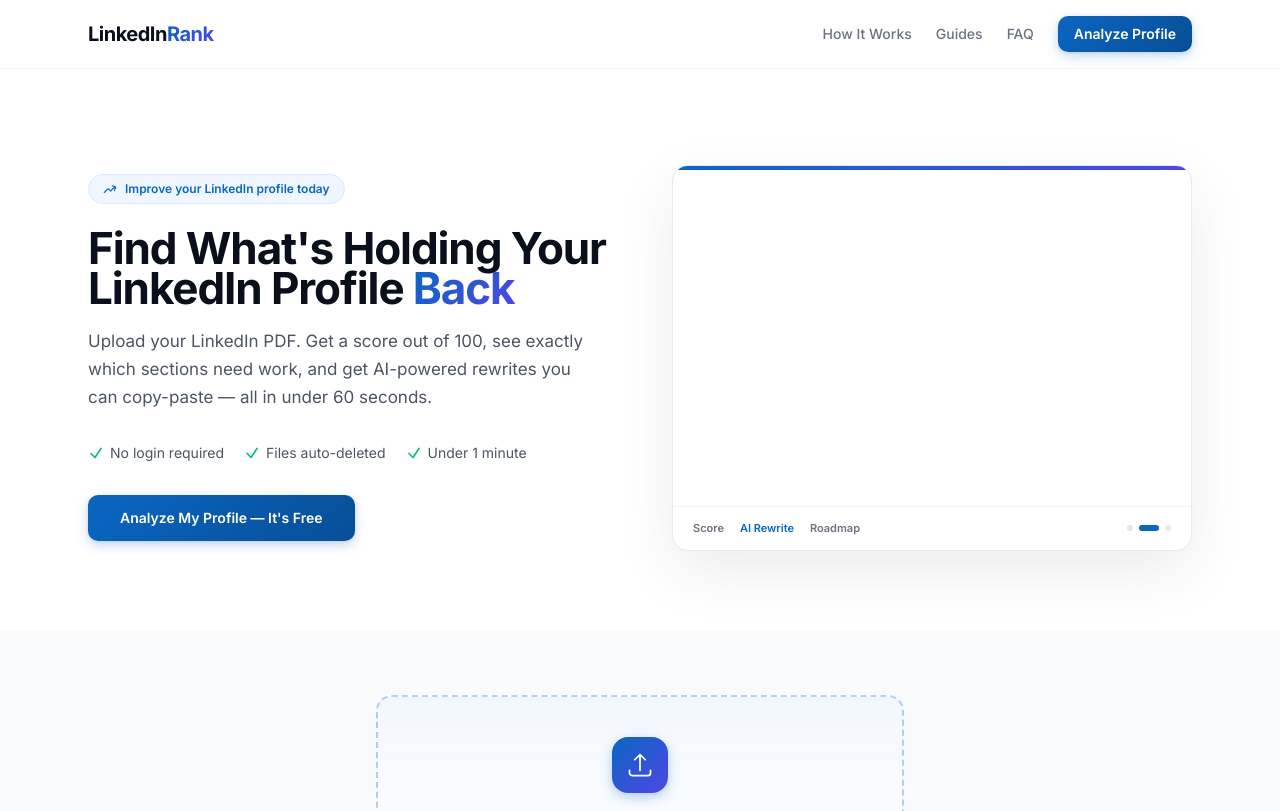
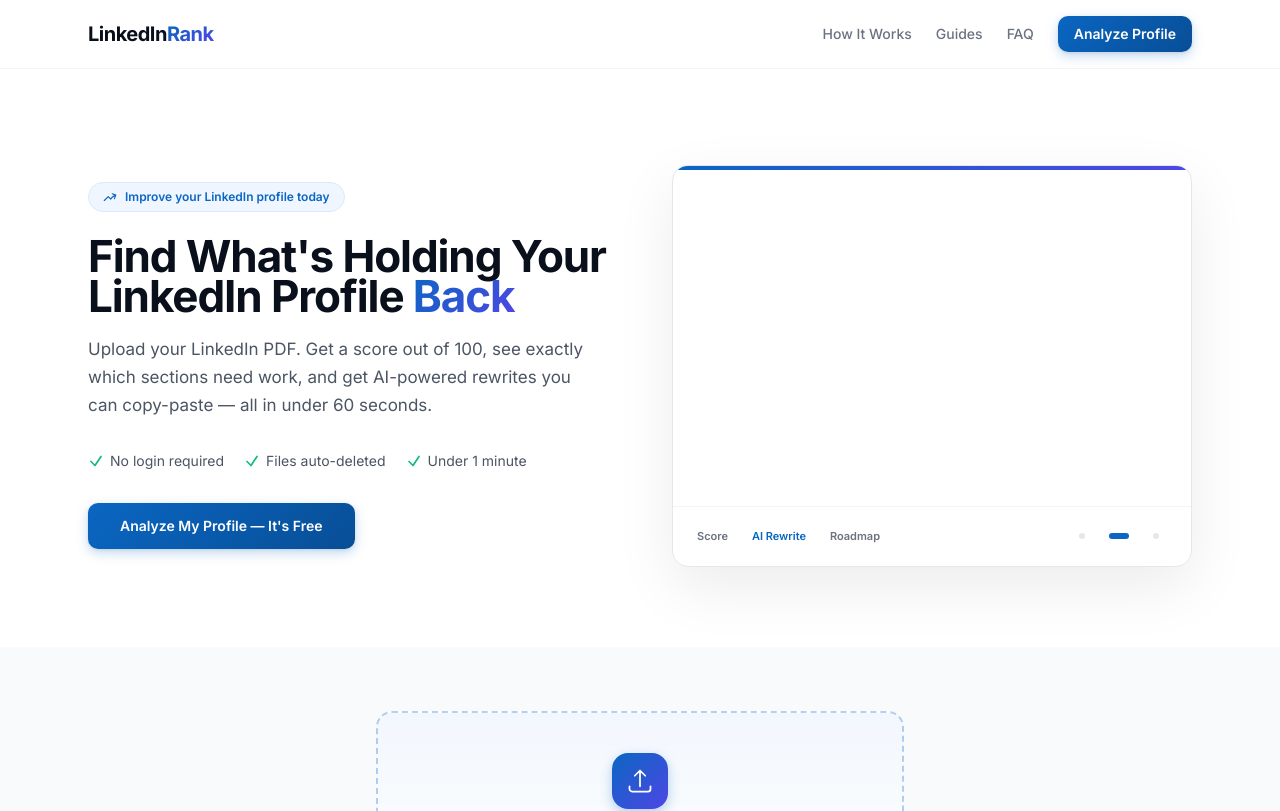
Before and after one commit to bhavishyasingla1/linkedinrank, a Next.js app: page / in a window 1280 px wide. Shown: the top 811 px of the page. Built offline with nearby package versions, Linux system fonts and the light colour scheme.

Commit message:
i am sure its final

```diff
--- a/app/page.tsx
+++ b/app/page.tsx
@@ -214,12 +214,12 @@
                                 <div className="border-t border-gray-100 px-5 py-3 flex items-center justify-between">
                                     <div className="flex items-center gap-4">
                                         {['Score', 'AI Rewrite', 'Roadmap'].map((label, i) => (
-                                            <button key={i} onClick={() => setSlideIndex(i)} className={`text-[11px] font-semibold transition-colors cursor-pointer ${i === slideIndex ? 'text-[#0A66C2]' : 'text-[#6B7280] hover:text-[#0A0F1C]'}`}>{label}</button>
+                                            <button key={i} onClick={() => setSlideIndex(i)} className={`text-[11px] font-semibold transition-colors cursor-pointer py-2 px-1 ${i === slideIndex ? 'text-[#0A66C2]' : 'text-[#6B7280] hover:text-[#0A0F1C]'}`}>{label}</button>
                                         ))}
                                     </div>
-                                    <div className="flex gap-1.5 items-center">
+                                    <div className="flex gap-0 items-center">
                                         {PREVIEW_SLIDES.map((_, i) => (
-                                            <button key={i} onClick={() => setSlideIndex(i)} aria-label={`Go to slide ${i + 1}`} className="p-2 -m-2 cursor-pointer">
+                                            <button key={i} onClick={() => setSlideIndex(i)} aria-label={`Go to slide ${i + 1}`} className="p-3 cursor-pointer">
                                                 <span className={`block h-1.5 rounded-full transition-all duration-300 ${i === slideIndex ? 'bg-[#0A66C2] w-5' : 'bg-gray-200 w-1.5'}`} />
                                             </button>
                                         ))}
--- a/next.config.js
+++ b/next.config.js
@@ -5,6 +5,11 @@
             bodySizeLimit: '10mb',
         },
         serverComponentsExternalPackages: ['pdf-parse'],
+        optimizeCss: true,
+        optimizePackageImports: ['@google/generative-ai'],
+    },
+    compiler: {
+        removeConsole: process.env.NODE_ENV === 'production',
     },
     async headers() {
         return [
```
Also changed, not shown: package.json (+9 -8 lines), .browserslistrc (added), 1 other file (tests, documents, lock files or other folders).
